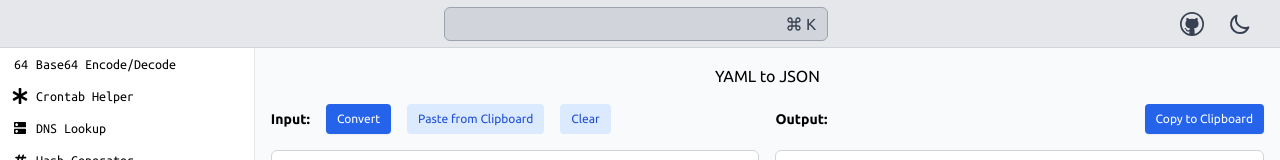
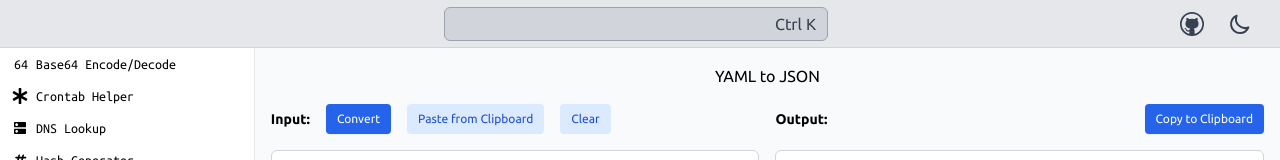
Before and after one commit to madsobel/fawkes, a Next.js app: page /yaml_to_json in a window 1280 px wide. Shown: the top 160 px of the page. Built offline with nearby package versions, Linux system fonts and the light colour scheme; what @tailwindcss/typography would draw is missing.

Commit message:
Add topbar support for non-mac users

```diff
--- a/components/top_search/index.jsx
+++ b/components/top_search/index.jsx
@@ -1,8 +1,10 @@
 import React, { useRef, useState, useEffect } from 'react';
-import { useRouter } from 'next/router'
+import { useRouter } from 'next/router';
 import { useHotkeys } from 'react-hotkeys-hook';
 import { BiCommand } from 'react-icons/bi';
 import { HiX } from 'react-icons/hi';
+
+import { isOsMacOS } from '../../utils/utils';
 
 const ALL_PAGES = [
   { id: 'p1', name: 'Base64 Encode/Decode', path: '/base_64' },
@@ -31,8 +33,9 @@ function TopSearch() {
   const pagesRefs = useRef([]);
   const wrapperRef = useRef(null);
   useOutsideAlerter(wrapperRef);
-  const router = useRouter()
+  const router = useRouter();
   useHotkeys('cmd+k', () => searchInputRef.current.focus());
+  useHotkeys('ctrl+k', () => searchInputRef.current.focus());
 
   useEffect(() => {
     pagesRefs.current = pagesRefs.current.slice(0, pages.length);
@@ -82,7 +85,7 @@ function TopSearch() {
   }
 
   function handleNavigate(path) {
-    router.push(path)
+    router.push(path);
     searchInputRef.current.blur();
     resetSearch();
   }
@@ -157,7 +160,12 @@ function TopSearch() {
       />
       {!searchActive && searchInput.length === 0 && (
         <span className="inline-flex items-center absolute right-3 text-gray-700 dark:text-gray-400">
-          <BiCommand className="mr-1" />K
+          {isOsMacOS() ? (
+            <BiCommand className="mr-1" />
+          ) : (
+            <span className="mr-1">Ctrl</span>
+          )}
+          K
         </span>
       )}
       {searchInput.length > 0 && (
--- a/pages/_app.js
+++ b/pages/_app.js
@@ -1,7 +1,10 @@
+import dynamic from 'next/dynamic';
 import { ThemeProvider } from 'next-themes';
 import { VscGithub } from 'react-icons/vsc';
 
-import TopSearch from '../components/top_search';
+const TopSearch = dynamic(() => import('../components/top_search'), {
+  ssr: false,
+});
 import ModeSwitch from '../components/mode_switch';
 import SidebarNav from './sidebar_nav';
 
--- a/utils/utils.js
+++ b/utils/utils.js
@@ -3,3 +3,7 @@
 export function lengthInUtf8Bytes(input) {
   return new TextEncoder().encode(input).length;
 }
+
+export function isOsMacOS() {
+  return navigator.userAgentData.platform.indexOf('macOS') === 0
+}
```
